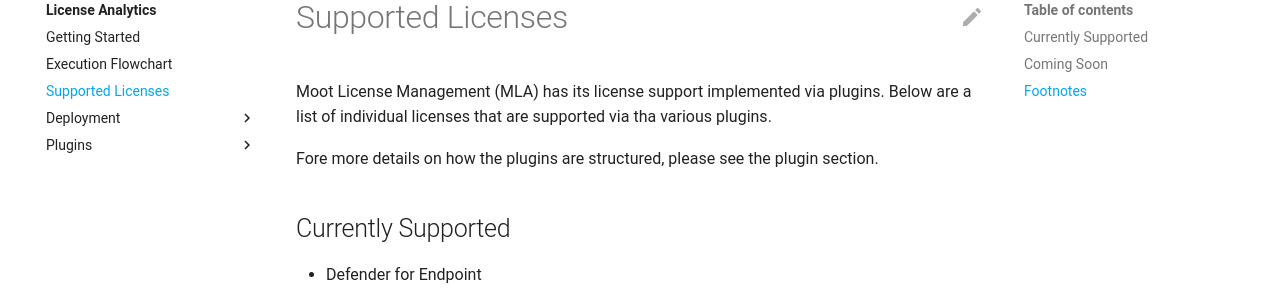
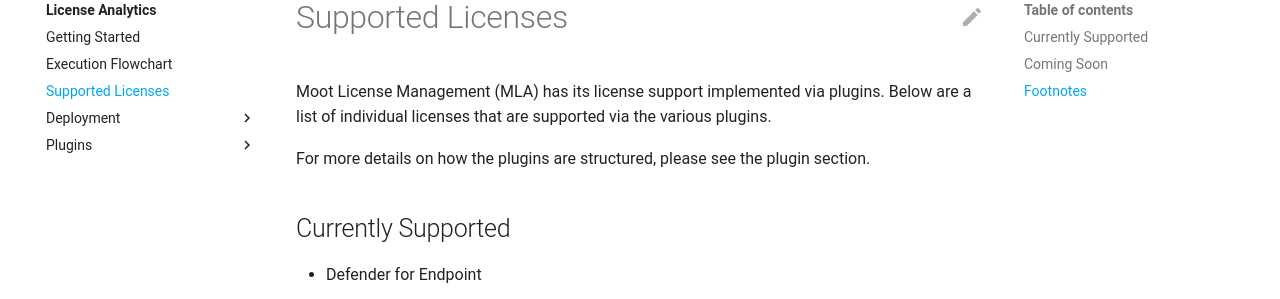
Before and after one commit to Software-Hardware-Integration-Lab/Documentation, an MkDocs documentation site: the page built from docs/License-Analytics/SupportedLicenses.md, in a window 1280 px wide and 1275 px high. Shown: the part 149-448 px from the top of the window. Built offline with MkDocs 1.6.1 and Material for MkDocs 9.7.7, drawn with Linux system fonts in a browser that asks for light colours; comment, search, counter and statistics services are not loaded.

Commit message:
Improved the Supported Licenses Doc

```diff
--- a/docs/License-Analytics/SupportedLicenses.md
+++ b/docs/License-Analytics/SupportedLicenses.md
@@ -1,9 +1,9 @@
 # Supported Licenses
 
 Moot License Management (MLA) has its license support implemented via plugins.
-Below are a list of individual licenses that are supported via tha various plugins.
+Below are a list of individual licenses that are supported via the various plugins.
 
-Fore more details on how the plugins are structured, please see the plugin section.
+For more details on how the plugins are structured, please see the plugin section.
 
 ## Currently Supported
 
```
